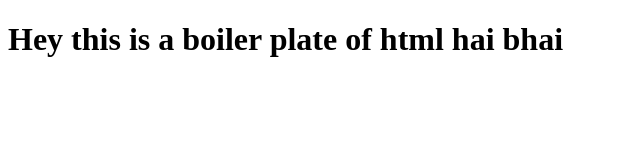
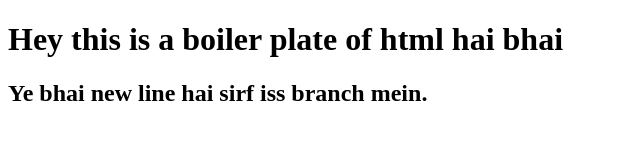
Before and after one commit to TanishqNegi/lolo, a plain HTML site: page index.html in a window 1280 px wide. Shown: the whole page, without its empty margins (0-640 px from the left). Drawn offline with Linux system fonts and the light colour scheme.

Commit message:
Update index.html

```diff
--- a/index.html
+++ b/index.html
@@ -7,5 +7,6 @@
 </head>
 <body>
     <H1>Hey this is a boiler plate of html hai bhai</H1>
+    <H2>Ye bhai new line hai sirf iss branch mein.</H2>
 </body>
 </html>
```
